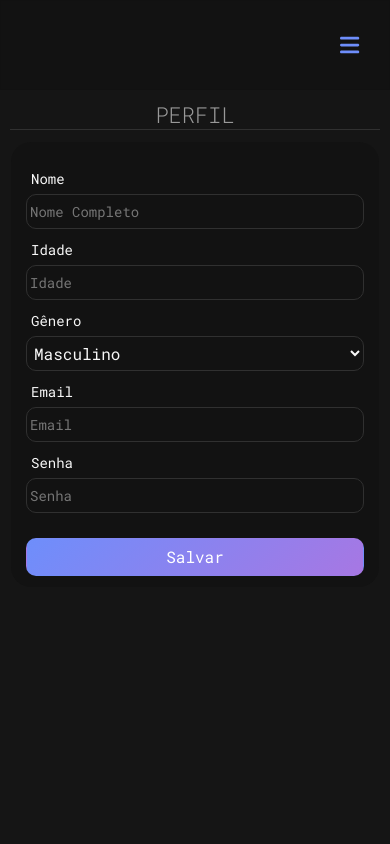
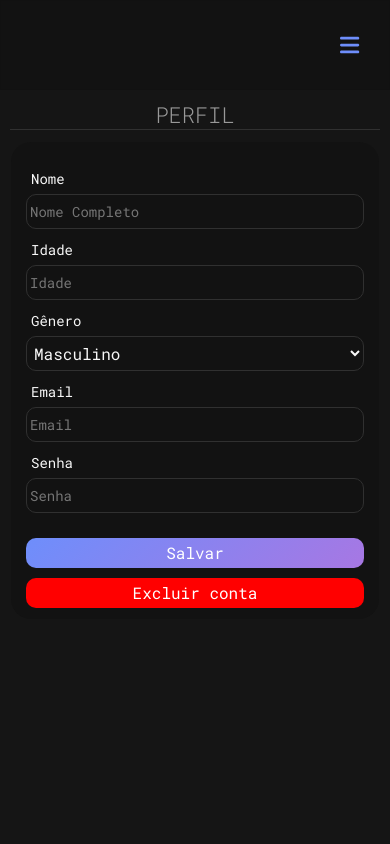
Before and after one commit to Jonathansoare/Health-Track, a PHP site: page /views/perfil.html in a window 390 px wide. Run offline with PHP 8.4, Linux system fonts and the light colour scheme; some libraries are stand-ins or nearby versions.

Commit message:
Adicionado butao de excluir conat

```diff
--- a/css/perfil.css
+++ b/css/perfil.css
@@ -47,17 +47,40 @@ div.perfil-form option{
     background-color: #151515;
 }
 
-div.perfil-form button {
+.buttons{
+    display: flex;
+    justify-content: space-between;
+}
+
+.btn-salva {
     margin-top: 20px;
     background: linear-gradient(135deg, #6e8efb, #a777e3);
     color: #fff;
     border-radius: 10px;
+    border: none;
     width: 100px;
+    height: 30px;
 }
 
-div.perfil-form button:hover {
+.btn-salva:hover{
     color: #4d4d4d;
-    transform: scale(1.10);
+    transform: scale(1.05);
+    transition: .4s;
+}
+
+.btn-excluir-conta{
+    margin-top: 20px;
+    background: red;
+    color: #fff;
+    border-radius: 10px;
+    border: none;
+    width: 200px;
+    height: 30px;
+}
+
+.btn-excluir-conta:hover{
+    color: black;
+    transform: scale(1.05);
     transition: .4s;
 }
 
@@ -93,24 +116,34 @@ div.perfil-form button:hover {
         margin-top: 1px;
         width: 100%;
     }
-    div.perfil-form button {
+    .btn-salva {
         margin-top: 5px;
         width: 100% ;
     }
-    div.perfil-form button {
+    .btn-salva {
         margin-top: 20px;
         width: 80px;
         background: linear-gradient(135deg, #6e8efb, #a777e3);
         color: #fff;
     }
+    .btn-excluir-conta{
+        width: 150px;
+    }
 
 }
 
 @media screen and (max-width:769px){
-    div.perfil-form button {
+    .btn-salva {
         margin-top: 20px;
         width: 100%;
         background: linear-gradient(135deg, #6e8efb, #a777e3);
         color: #fff;
     }
+    .btn-excluir-conta{
+        margin-top: 10px;
+        width: 100%;
+    }
+    .buttons{
+        flex-direction: column;
+    }
 }
--- a/js/perfil.js
+++ b/js/perfil.js
@@ -1,21 +1,29 @@
 const emailInput = document.getElementById('input-email');
 const senhaInput = document.getElementById('input-senha');
 const nomeInput = document.getElementById('input-Nome')
-const btn = document.getElementById('btn');
+const btn = document.getElementById('btn-salva');
 const alert = document.getElementById('msg').innerHTML;
 const idadeInput = document.getElementById('input-Idade')
 const generoSelect = document.getElementById('genero')
 
-btn.addEventListener("click",(el) =>{
-    el.preventDefault()
-
+document.addEventListener("click",(e) =>{
+    const el = e.target
     const email = emailInput.value;
     const senha = senhaInput.value;
     const nome = nomeInput.value;
     const idade = idadeInput.value;
     const genero = generoSelect.value;
 
-    editarUser(nome,idade,genero,email,senha)
+    if(el.classList.contains("btn-salva")){
+        editarUser(nome,idade,genero,email,senha)
+    }
+    else if(el.classList.contains("btn-excluir-conta")){
+        excluirConta()
+    }
+
+
+
+
 
 })
 
@@ -185,4 +193,11 @@ function mostradados(){
     document.getElementById('input-senha').value = (mylocal).senha
 
 }
+
+function excluirConta(){
+    location.href = '/index.html'
+    localStorage.removeItem('user')
+}
+
+
 mostradados()
--- a/views/perfil.html
+++ b/views/perfil.html
@@ -94,7 +94,10 @@
                                 <input type="password" class="input-register" placeholder="Senha" oninput="validaInputSenha()" id="input-senha" value='' required/>
                             </div>
                             <div id="msg" class="msg"></div>
-                            <button id="btn" type="button" class="btn">Salvar</button>
+                            <div class="buttons">
+                                <button id="btn-salva" type="button" class="btn-salva">Salvar</button>
+                                <button id="btn-excluir-conta" class="btn-excluir-conta">Excluir conta</button>
+                            </div>
                         </form>
                     </div>
                 </div>
```
